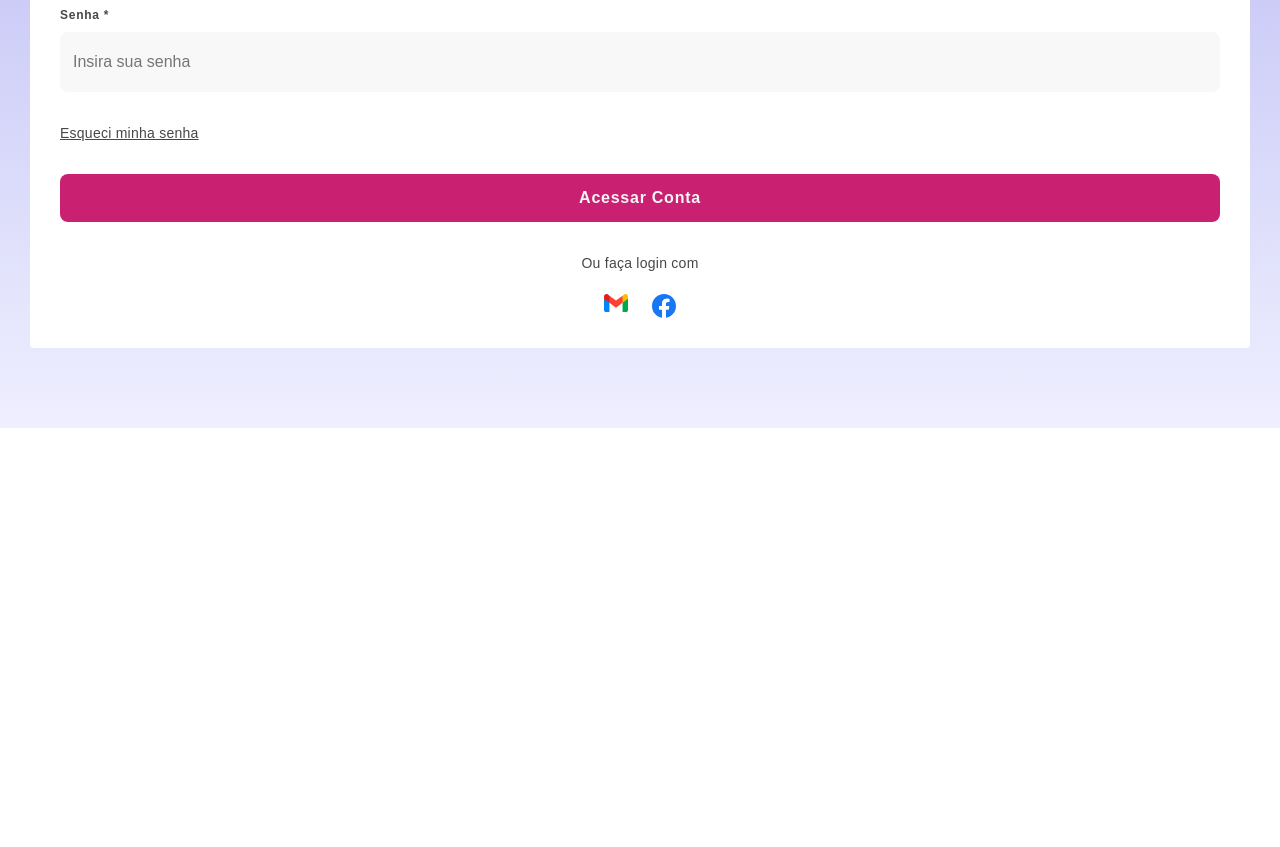
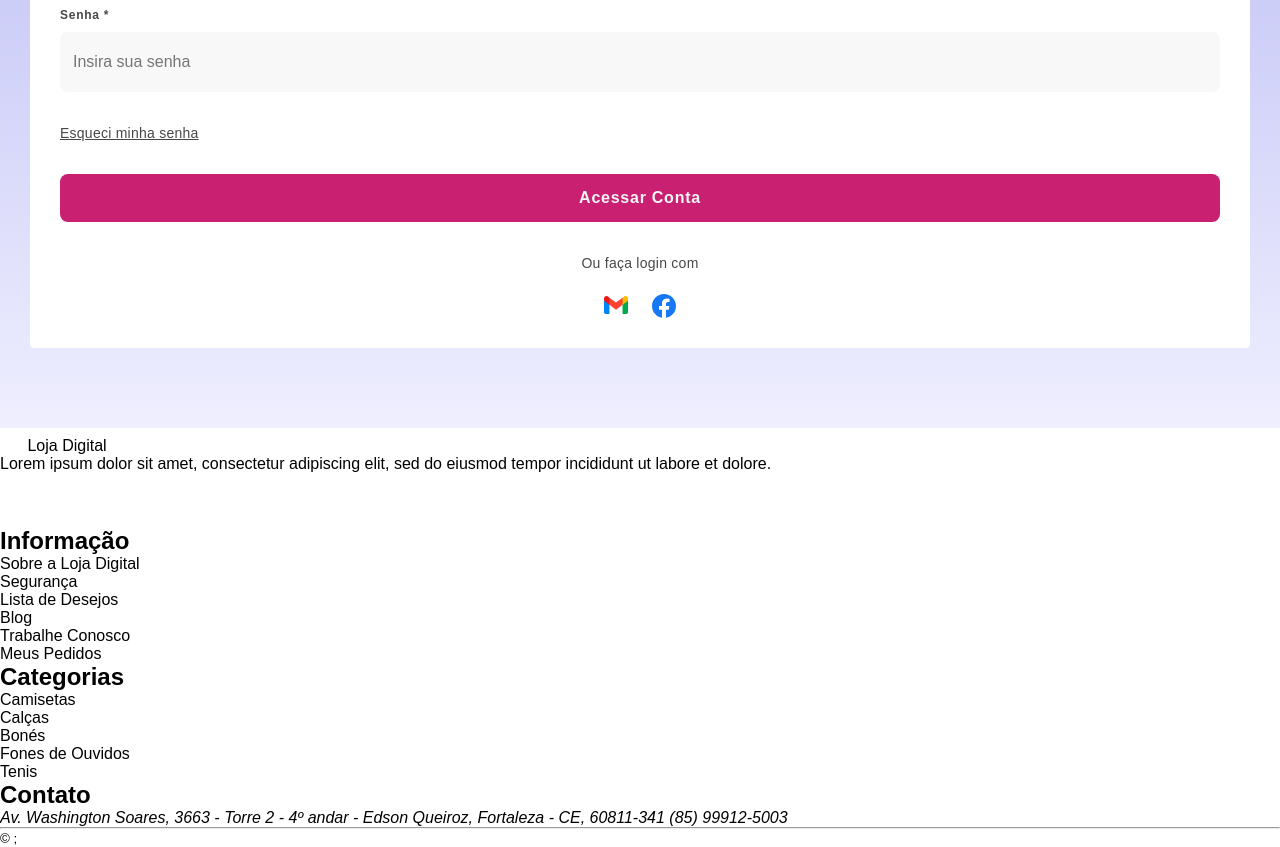
Before and after one commit to ruanlima377-cmd/loja-digital, a plain HTML site: page index.html in a window 1280 px wide. Shown: the part 351-1198 px from the top of the page. Before the commit the page ends 800 px from the top, so only its background shows below. Drawn offline with Linux system fonts and the light colour scheme.

Commit message:
feat: implementar estrutura do rodape

```diff
--- a/index.html
+++ b/index.html
@@ -55,6 +55,7 @@
                                 <img
                                     src="./assets/email.svg"
                                     alt="ícone para acesso com email"
+                                    class="email-icon"
                                 />
                             </a>
                         </li>
@@ -70,5 +71,93 @@
                 </div>
             </form>
         </main>
+        <footer>
+            <div>
+                <div class="social">
+                    <a href="#">
+                      <img
+                         src="./assets/logo-white.svg.svg"
+                         alt="logo da loja na cor branca"
+                      />
+                     <span>Loja Digital</span>
+                     </a>
+                     <p>Lorem ipsum dolor sit amet, consectetur adipiscing elit, sed do eiusmod tempor incididunt ut labore et dolore.</p>
+                     <ul>
+                        <li>
+                            <a href="#">
+                                <img src="" alt="">
+                            </a>
+                        </li>
+                        <li>
+                            <a href="#">
+                                <img src="" alt="">
+                            </a>
+                        </li>
+                        <li>
+                            <a href="#">
+                                <img src="" alt="">
+                            </a>
+                        </li>
+                     </ul>
+                </div>
+                <div class="information">
+                    <div>
+                        <h2>Informação</h2>
+                        <ul>
+
+                            <li>
+                                <a href="#">Sobre a Loja Digital</a>
+                            </li>
+                            <li>
+                                <a href="#">Segurança</a>
+                            </li>
+                            <li><a href="#">Lista de Desejos</a>
+                            </li>
+                            <li>
+                                <a href="#">Blog</a>
+                            </li>
+                            <li>
+                                <a href="#">Trabalhe Conosco</a>
+                            </li>
+                            <li>
+                                <a href="#">Meus Pedidos</a>
+                            </li>
+                        </ul>
+                    </div>
+                    <div>
+                        <h2>Categorias</h2>
+                        <ul>
+
+                            <li>
+                                <a href="#">Camisetas</a>
+                            </li>
+                            <li>
+                                <a href="#">Calças</a>
+                            </li>
+                            <li><a href="#">Bonés</a>
+                            </li>
+                            <li>
+                                <a href="#">Fones de Ouvidos</a>
+                            </li>
+                            <li>
+                                <a href="#">Tenis</a>
+                            </li>
+                        </ul>
+                    </div>
+                </div>
+                <div class="contact">
+                    <h2>Contato</h2>
+                    <address>
+                        <a href="https://maps.app.goo.gl/zK2NszmRZ6ETva6V6" target="_blank">Av. Washington Soares, 3663 - Torre 2 - 4º andar - Edson Queiroz, Fortaleza - CE, 60811-341</a>
+                        <a href="tel:558599912-5003">(85)
+                        99912-5003</a>
+                    </address>
+                </div>
+            </div>
+            <div>
+                <hr>
+                <small>&copy ;</small>
+            </div>
+        </footer>
     </body>
 </html>
```
Also changed, not shown: assets/logo-white.svg.svg (added).
